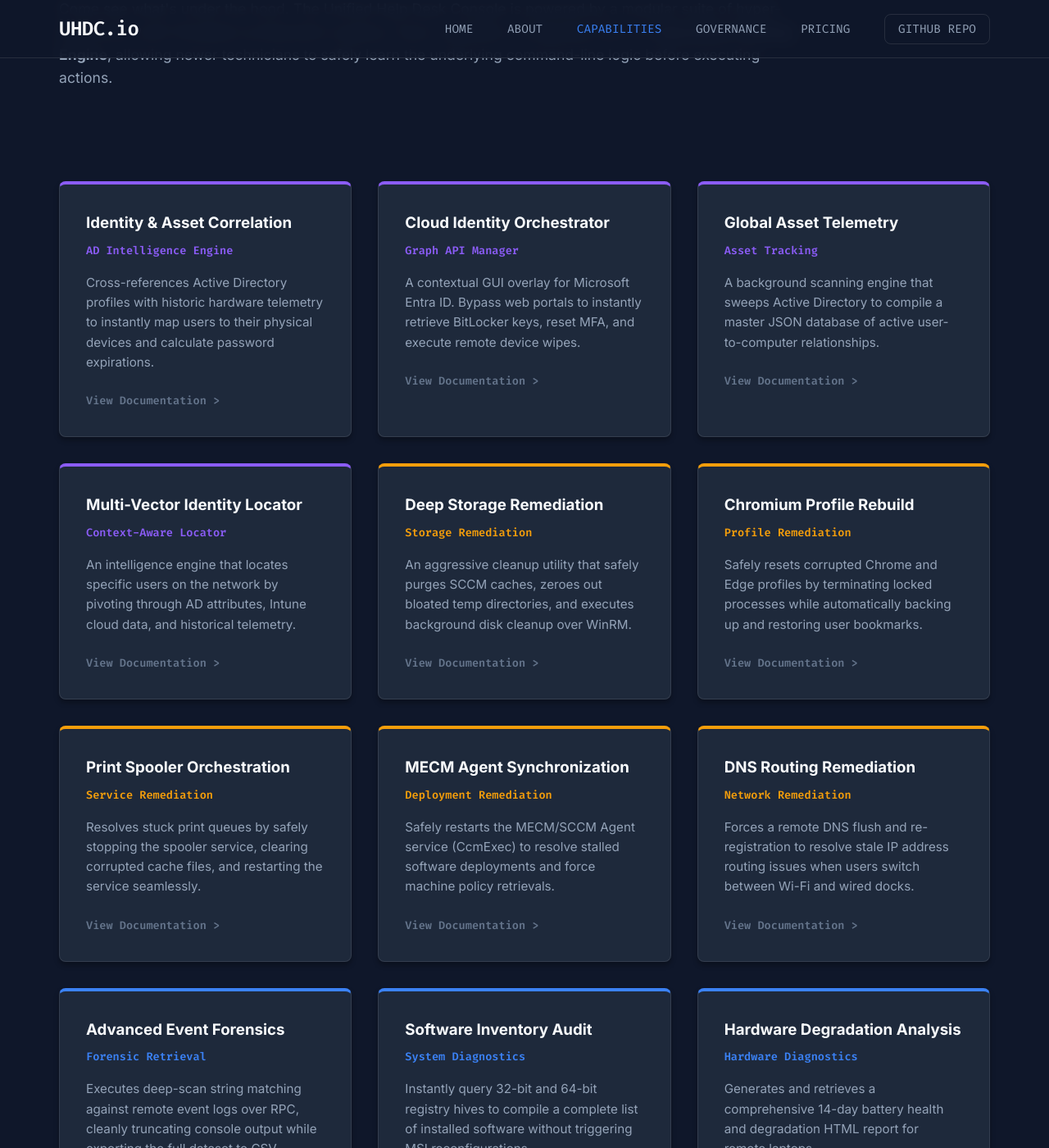
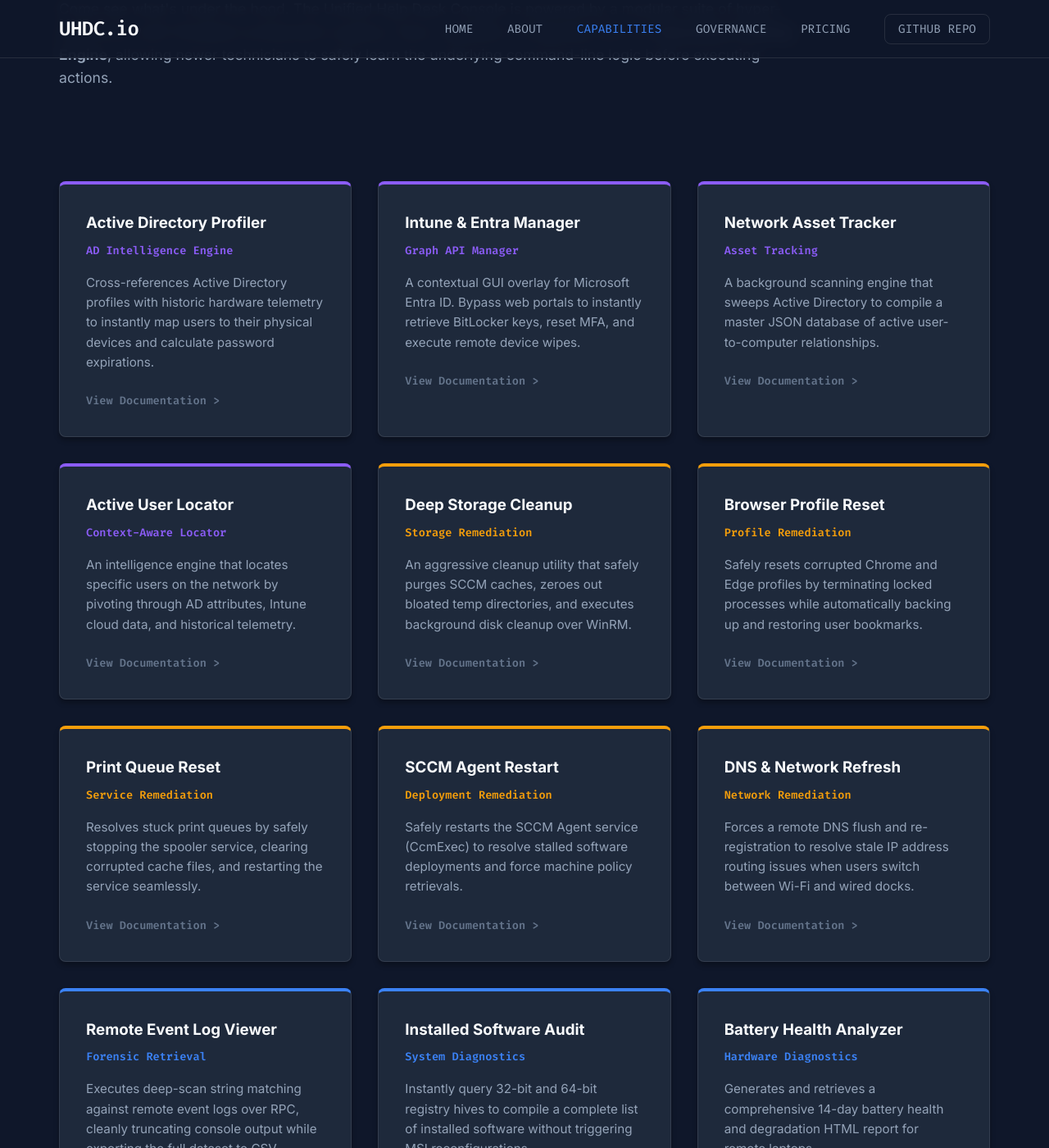
Before and after one commit to BobbyBurnsy/UHDC.io, a Jekyll site: the page built from capabilities.html, in a window 1280 px wide and 1400 px high, scrolled down 334 px. Shown: the whole window at 82% size. Built offline with Jekyll 4.4.1, drawn with Linux system fonts in a browser that asks for light colours; some of the changed text lies outside the part shown.

Commit message:
Update capabilities.html

```diff
--- a/capabilities.html
+++ b/capabilities.html
@@ -16,158 +16,158 @@ title: "The Arsenal"
     <div class="tool-grid">
 
         <!-- CORE ENGINES (Purple) -->
-        <a href="{{ '/identity-asset-correlation/' | relative_url }}" class="tool-card" style="border-top: 4px solid var(--accent-purple);">
-            <h3>Identity & Asset Correlation</h3>
+        <a href="{{ '/active-directory-profiler/' | relative_url }}" class="tool-card" style="border-top: 4px solid var(--accent-purple);">
+            <h3>Active Directory Profiler</h3>
             <div class="tool-type console-font" style="color: var(--accent-purple);">AD Intelligence Engine</div>
             <p>Cross-references Active Directory profiles with historic hardware telemetry to instantly map users to their physical devices and calculate password expirations.</p>
             <div class="view-docs console-font">View Documentation ></div>
         </a>
 
-        <a href="{{ '/cloud-identity-orchestrator/' | relative_url }}" class="tool-card" style="border-top: 4px solid var(--accent-purple);">
-            <h3>Cloud Identity Orchestrator</h3>
+        <a href="{{ '/intune-entra-manager/' | relative_url }}" class="tool-card" style="border-top: 4px solid var(--accent-purple);">
+            <h3>Intune & Entra Manager</h3>
             <div class="tool-type console-font" style="color: var(--accent-purple);">Graph API Manager</div>
             <p>A contextual GUI overlay for Microsoft Entra ID. Bypass web portals to instantly retrieve BitLocker keys, reset MFA, and execute remote device wipes.</p>
             <div class="view-docs console-font">View Documentation ></div>
         </a>
 
-        <a href="{{ '/global-asset-telemetry/' | relative_url }}" class="tool-card" style="border-top: 4px solid var(--accent-purple);">
-            <h3>Global Asset Telemetry</h3>
+        <a href="{{ '/network-asset-tracker/' | relative_url }}" class="tool-card" style="border-top: 4px solid var(--accent-purple);">
+            <h3>Network Asset Tracker</h3>
             <div class="tool-type console-font" style="color: var(--accent-purple);">Asset Tracking</div>
             <p>A background scanning engine that sweeps Active Directory to compile a master JSON database of active user-to-computer relationships.</p>
             <div class="view-docs console-font">View Documentation ></div>
         </a>
 
-        <a href="{{ '/multi-vector-identity-locator/' | relative_url }}" class="tool-card" style="border-top: 4px solid var(--accent-purple);">
-            <h3>Multi-Vector Identity Locator</h3>
+        <a href="{{ '/active-user-locator/' | relative_url }}" class="tool-card" style="border-top: 4px solid var(--accent-purple);">
+            <h3>Active User Locator</h3>
             <div class="tool-type console-font" style="color: var(--accent-purple);">Context-Aware Locator</div>
             <p>An intelligence engine that locates specific users on the network by pivoting through AD attributes, Intune cloud data, and historical telemetry.</p>
             <div class="view-docs console-font">View Documentation ></div>
         </a>
 
         <!-- ENDPOINT REMEDIATION (Warning/Yellow) -->
-        <a href="{{ '/deep-storage-remediation/' | relative_url }}" class="tool-card" style="border-top: 4px solid var(--accent-warning);">
-            <h3>Deep Storage Remediation</h3>
+        <a href="{{ '/deep-storage-cleanup/' | relative_url }}" class="tool-card" style="border-top: 4px solid var(--accent-warning);">
+            <h3>Deep Storage Cleanup</h3>
             <div class="tool-type console-font" style="color: var(--accent-warning);">Storage Remediation</div>
             <p>An aggressive cleanup utility that safely purges SCCM caches, zeroes out bloated temp directories, and executes background disk cleanup over WinRM.</p>
             <div class="view-docs console-font">View Documentation ></div>
         </a>
 
-        <a href="{{ '/chromium-profile-rebuild/' | relative_url }}" class="tool-card" style="border-top: 4px solid var(--accent-warning);">
-            <h3>Chromium Profile Rebuild</h3>
+        <a href="{{ '/browser-profile-reset/' | relative_url }}" class="tool-card" style="border-top: 4px solid var(--accent-warning);">
+            <h3>Browser Profile Reset</h3>
             <div class="tool-type console-font" style="color: var(--accent-warning);">Profile Remediation</div>
             <p>Safely resets corrupted Chrome and Edge profiles by terminating locked processes while automatically backing up and restoring user bookmarks.</p>
             <div class="view-docs console-font">View Documentation ></div>
         </a>
 
-        <a href="{{ '/print-spooler-orchestration/' | relative_url }}" class="tool-card" style="border-top: 4px solid var(--accent-warning);">
-            <h3>Print Spooler Orchestration</h3>
+        <a href="{{ '/print-queue-reset/' | relative_url }}" class="tool-card" style="border-top: 4px solid var(--accent-warning);">
+            <h3>Print Queue Reset</h3>
             <div class="tool-type console-font" style="color: var(--accent-warning);">Service Remediation</div>
             <p>Resolves stuck print queues by safely stopping the spooler service, clearing corrupted cache files, and restarting the service seamlessly.</p>
             <div class="view-docs console-font">View Documentation ></div>
         </a>
 
-        <a href="{{ '/mecm-agent-synchronization/' | relative_url }}" class="tool-card" style="border-top: 4px solid var(--accent-warning);">
-            <h3>MECM Agent Synchronization</h3>
+        <a href="{{ '/sccm-agent-restart/' | relative_url }}" class="tool-card" style="border-top: 4px solid var(--accent-warning);">
+            <h3>SCCM Agent Restart</h3>
             <div class="tool-type console-font" style="color: var(--accent-warning);">Deployment Remediation</div>
-            <p>Safely restarts the MECM/SCCM Agent service (CcmExec) to resolve stalled software deployments and force machine policy retrievals.</p>
+            <p>Safely restarts the SCCM Agent service (CcmExec) to resolve stalled software deployments and force machine policy retrievals.</p>
             <div class="view-docs console-font">View Documentation ></div>
         </a>
 
-        <a href="{{ '/dns-routing-remediation/' | relative_url }}" class="tool-card" style="border-top: 4px solid var(--accent-warning);">
-            <h3>DNS Routing Remediation</h3>
+        <a href="{{ '/dns-network-refresh/' | relative_url }}" class="tool-card" style="border-top: 4px solid var(--accent-warning);">
+            <h3>DNS & Network Refresh</h3>
             <div class="tool-type console-font" style="color: var(--accent-warning);">Network Remediation</div>
             <p>Forces a remote DNS flush and re-registration to resolve stale IP address routing issues when users switch between Wi-Fi and wired docks.</p>
             <div class="view-docs console-font">View Documentation ></div>
         </a>
 
         <!-- DIAGNOSTICS & FORENSICS (Blue) -->
-        <a href="{{ '/advanced-event-forensics/' | relative_url }}" class="tool-card" style="border-top: 4px solid var(--accent-blue);">
-            <h3>Advanced Event Forensics</h3>
+        <a href="{{ '/remote-event-log-viewer/' | relative_url }}" class="tool-card" style="border-top: 4px solid var(--accent-blue);">
+            <h3>Remote Event Log Viewer</h3>
             <div class="tool-type console-font" style="color: var(--accent-blue);">Forensic Retrieval</div>
             <p>Executes deep-scan string matching against remote event logs over RPC, cleanly truncating console output while exporting the full dataset to CSV.</p>
             <div class="view-docs console-font">View Documentation ></div>
         </a>
 
-        <a href="{{ '/software-inventory-audit/' | relative_url }}" class="tool-card" style="border-top: 4px solid var(--accent-blue);">
-            <h3>Software Inventory Audit</h3>
+        <a href="{{ '/installed-software-audit/' | relative_url }}" class="tool-card" style="border-top: 4px solid var(--accent-blue);">
+            <h3>Installed Software Audit</h3>
             <div class="tool-type console-font" style="color: var(--accent-blue);">System Diagnostics</div>
             <p>Instantly query 32-bit and 64-bit registry hives to compile a complete list of installed software without triggering MSI reconfigurations.</p>
             <div class="view-docs console-font">View Documentation ></div>
         </a>
 
-        <a href="{{ '/hardware-degradation-analysis/' | relative_url }}" class="tool-card" style="border-top: 4px solid var(--accent-blue);">
-            <h3>Hardware Degradation Analysis</h3>
+        <a href="{{ '/battery-health-analyzer/' | relative_url }}" class="tool-card" style="border-top: 4px solid var(--accent-blue);">
+            <h3>Battery Health Analyzer</h3>
             <div class="tool-type console-font" style="color: var(--accent-blue);">Hardware Diagnostics</div>
             <p>Generates and retrieves a comprehensive 14-day battery health and degradation HTML report for remote laptops.</p>
             <div class="view-docs console-font">View Documentation ></div>
         </a>
 
-        <a href="{{ '/automated-warranty-routing/' | relative_url }}" class="tool-card" style="border-top: 4px solid var(--accent-blue);">
-            <h3>Automated Warranty Routing</h3>
+        <a href="{{ '/automated-warranty-lookup/' | relative_url }}" class="tool-card" style="border-top: 4px solid var(--accent-blue);">
+            <h3>Automated Warranty Lookup</h3>
             <div class="tool-type console-font" style="color: var(--accent-blue);">Hardware Diagnostics</div>
             <p>Queries hardware CIM data to extract serial numbers and automatically routes technicians to the correct vendor warranty portal (Dell, Lenovo, HP).</p>
             <div class="view-docs console-font">View Documentation ></div>
         </a>
 
-        <a href="{{ '/active-interface-diagnostics/' | relative_url }}" class="tool-card" style="border-top: 4px solid var(--accent-blue);">
-            <h3>Active Interface Diagnostics</h3>
+        <a href="{{ '/network-interface-diagnostics/' | relative_url }}" class="tool-card" style="border-top: 4px solid var(--accent-blue);">
+            <h3>Network Interface Diagnostics</h3>
             <div class="tool-type console-font" style="color: var(--accent-blue);">Network Diagnostics</div>
             <p>Retrieves active network adapter configurations, correlating IPv4 addresses with MAC addresses and negotiated link speeds.</p>
             <div class="view-docs console-font">View Documentation ></div>
         </a>
 
-        <a href="{{ '/system-uptime-verification/' | relative_url }}" class="tool-card" style="border-top: 4px solid var(--accent-blue);">
-            <h3>System Uptime Verification</h3>
+        <a href="{{ '/system-uptime-check/' | relative_url }}" class="tool-card" style="border-top: 4px solid var(--accent-blue);">
+            <h3>System Uptime Check</h3>
             <div class="tool-type console-font" style="color: var(--accent-blue);">System Diagnostics</div>
             <p>Calculates precise system uptime via WMI to verify user reboot claims and identify potential stability issues.</p>
             <div class="view-docs console-font">View Documentation ></div>
         </a>
 
         <!-- ADMINISTRATION & DEPLOYMENT (Green) -->
-        <a href="{{ '/zero-touch-software-deployment/' | relative_url }}" class="tool-card" style="border-top: 4px solid var(--accent-green);">
-            <h3>Zero-Touch Software Deployment</h3>
+        <a href="{{ '/zero-touch-deployment/' | relative_url }}" class="tool-card" style="border-top: 4px solid var(--accent-green);">
+            <h3>Zero-Touch Deployment</h3>
             <div class="tool-type console-font" style="color: var(--accent-green);">Deployment Engine</div>
             <p>Parses a centralized software library and utilizes PsExec to silently push payloads and execute installations under the SYSTEM context.</p>
             <div class="view-docs console-font">View Documentation ></div>
         </a>
 
-		<a href="{{ '/custom-script-orchestrator/' | relative_url }}" class="tool-card" style="border-top: 4px solid var(--accent-green);">
-            <h3>Custom Script Orchestrator</h3>
+		<a href="{{ '/remote-script-executor/' | relative_url }}" class="tool-card" style="border-top: 4px solid var(--accent-green);">
+            <h3>Remote Script Executor</h3>
             <div class="tool-type console-font" style="color: var(--accent-green);">Scripting Engine</div>
             <p>Execute custom PowerShell payloads entirely in memory across single or multiple endpoints. Capture live output and bypass execution policies instantly.</p>
             <div class="view-docs console-font">View Documentation ></div>
         </a>
 
-        <a href="{{ '/background-policy-enforcement/' | relative_url }}" class="tool-card" style="border-top: 4px solid var(--accent-green);">
-            <h3>Background Policy Enforcement</h3>
+        <a href="{{ '/remote-gpupdate/' | relative_url }}" class="tool-card" style="border-top: 4px solid var(--accent-green);">
+            <h3>Remote GPUpdate</h3>
             <div class="tool-type console-font" style="color: var(--accent-green);">Policy Administration</div>
             <p>Triggers an immediate, background Group Policy update on the target machine without interrupting the user's workflow.</p>
             <div class="view-docs console-font">View Documentation ></div>
         </a>
 
-        <a href="{{ '/remote-access-provisioning/' | relative_url }}" class="tool-card" style="border-top: 4px solid var(--accent-green);">
-            <h3>Remote Access Provisioning</h3>
+        <a href="{{ '/enable-remote-desktop/' | relative_url }}" class="tool-card" style="border-top: 4px solid var(--accent-green);">
+            <h3>Enable Remote Desktop</h3>
             <div class="tool-type console-font" style="color: var(--accent-green);">Access Administration</div>
             <p>Silently configures registry keys, firewall rules, and services to enable RDP access on remote endpoints.</p>
             <div class="view-docs console-font">View Documentation ></div>
         </a>
 
-        <a href="{{ '/local-privilege-auditing/' | relative_url }}" class="tool-card" style="border-top: 4px solid var(--accent-green);">
-            <h3>Local Privilege Auditing</h3>
+        <a href="{{ '/local-admin-auditor/' | relative_url }}" class="tool-card" style="border-top: 4px solid var(--accent-green);">
+            <h3>Local Admin Auditor</h3>
             <div class="tool-type console-font" style="color: var(--accent-green);">Security Audit</div>
             <p>Audits the remote machine's local Administrators group to ensure compliance and identify unauthorized privilege escalation.</p>
             <div class="view-docs console-font">View Documentation ></div>
         </a>
 
-        <a href="{{ '/advanced-power-controls/' | relative_url }}" class="tool-card" style="border-top: 4px solid var(--accent-green);">
-            <h3>Advanced Power & Session Controls</h3>
+        <a href="{{ '/remote-power-controls/' | relative_url }}" class="tool-card" style="border-top: 4px solid var(--accent-green);">
+            <h3>Remote Power Controls</h3>
             <div class="tool-type console-font" style="color: var(--accent-green);">Power Controls</div>
             <p>Provides a comprehensive power management interface for graceful reboots, forced logoffs, and shutdown aborts.</p>
             <div class="view-docs console-font">View Documentation ></div>
         </a>
 
-        <a href="{{ '/out-of-band-data-preservation/' | relative_url }}" class="tool-card" style="border-top: 4px solid var(--accent-green);">
-            <h3>Out-of-Band Data Preservation</h3>
+        <a href="{{ '/remote-bookmark-backup/' | relative_url }}" class="tool-card" style="border-top: 4px solid var(--accent-green);">
+            <h3>Remote Bookmark Backup</h3>
             <div class="tool-type console-font" style="color: var(--accent-green);">Data Preservation</div>
             <p>Securely extracts and backs up Google Chrome and Microsoft Edge bookmarks over the network prior to destructive profile resets.</p>
             <div class="view-docs console-font">View Documentation ></div>
```
